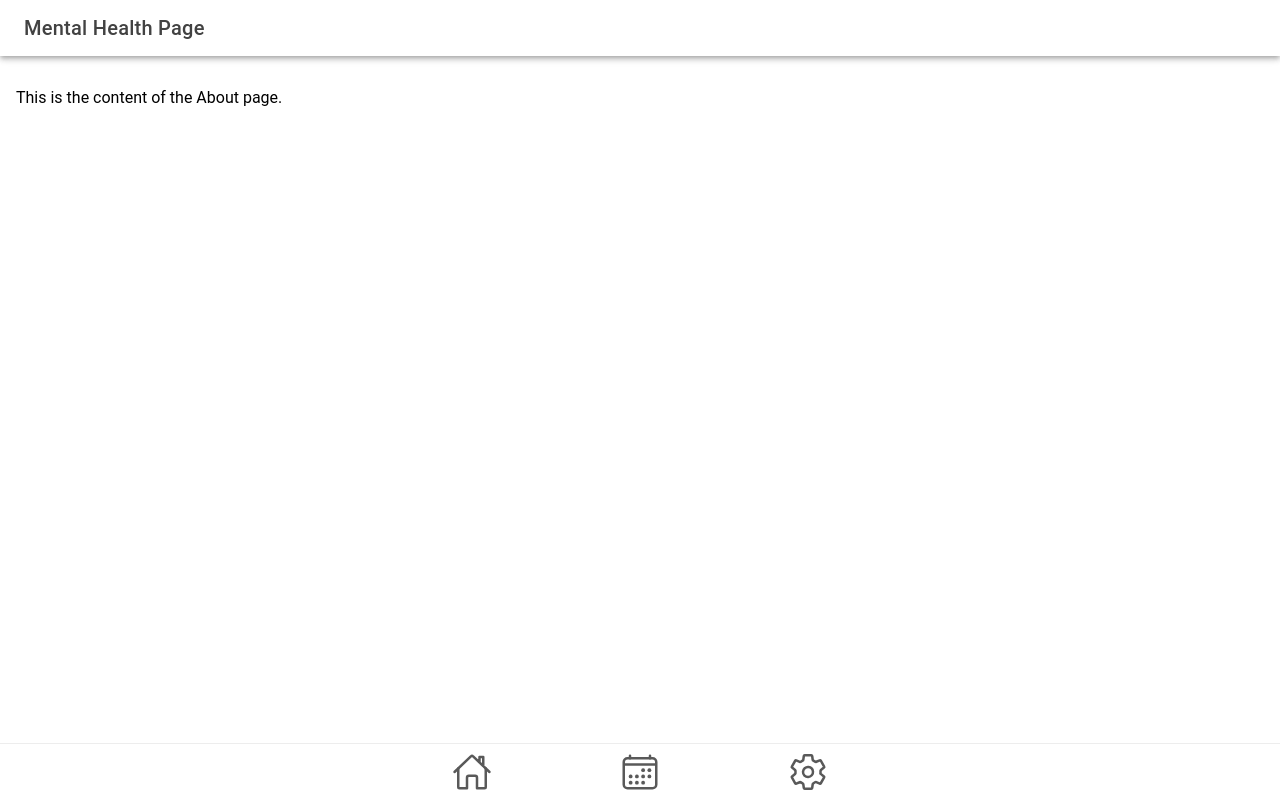
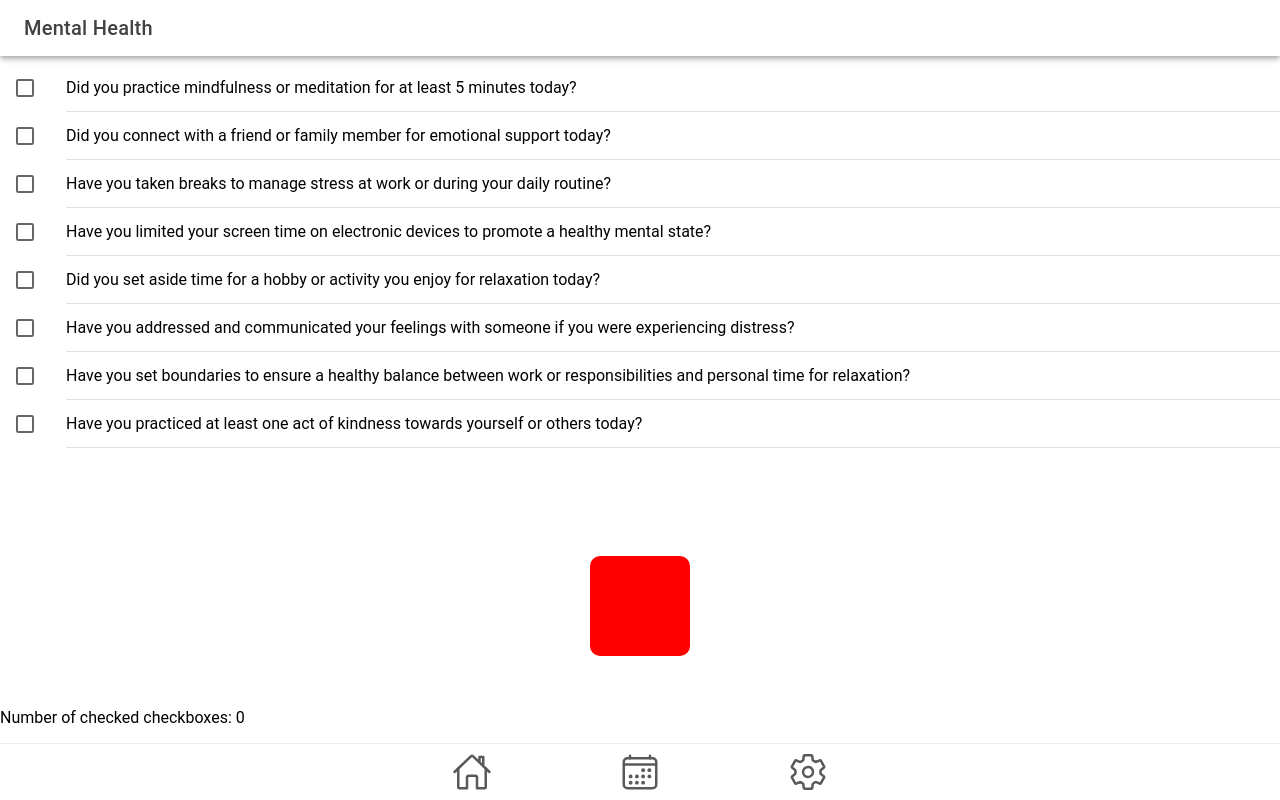
Before and after one commit to Healthy-Habits-project/healthyWatch, a React (Vite) app: page /mentalhealthpage in a window 1280 px wide. Built offline with nearby package versions, Linux system fonts and the light colour scheme.

Commit message:
mental health page added content

```diff
--- a/src/pages/MentalHealthPage.tsx
+++ b/src/pages/MentalHealthPage.tsx
@@ -1,23 +1,223 @@
-// src/pages/About.tsx
+import React, { useState, useEffect } from 'react';
+import {
+  IonPage,
+  IonHeader,
+  IonToolbar,
+  IonTitle,
+  IonList,
+  IonItem,
+  IonCheckbox,
+  IonLabel,
+  IonProgressBar,
+  IonBackButton,
+  IonButtons
+} from '@ionic/react';
 
-import React from 'react';
-import { IonContent, IonPage, IonHeader, IonToolbar, IonTitle, IonButtons, IonBackButton } from '@ionic/react';
+// Import CSS file
+import './SleepPage.css';
 
-const MentalHealthPage: React.FC = () => (
+interface mentalHealthPageState {
+  mindfulness: boolean;
+  family: boolean;
+  manageStress: boolean;
+  limitScreen: boolean;
+  hobby: boolean;
+  feelings: boolean;
+  balance: boolean;
+  kindness: boolean;
+}
+
+const mentalHealthPage: React.FC = (): React.ReactElement => {
+  const [mentalHealth, setmentalHealth] = useState<mentalHealthPageState>(() => {
+    const storedState = localStorage.getItem('mentalHealthPageCheckboxes');
+    return storedState
+      ? JSON.parse(storedState)
+      : {
+        mindfulness: false,
+        family: false,
+        manageStress: false,
+        limitScreen: false,
+        hobby: false,
+        feelings: false,
+        balance: false,
+        kindness: false,
+        bedtimeRoutine: false,
+        coolSleepEnvironment: false,
+      };
+  });
+
+  useEffect(() => {
+    localStorage.setItem('mentalHealthPageCheckboxes', JSON.stringify(mentalHealth));
+  }, [mentalHealth]);
+
+  const handleCheckboxChange = (key: keyof mentalHealthPageState) => {
+    setmentalHealth((prevmentalHealth) => ({
+      ...prevmentalHealth!,
+      [key]: !prevmentalHealth![key],
+    }));
+  };
+
+
+  // Function to calculate the count of checked checkboxes
+  const calculateCheckedCount = () => {
+    return Object.values(mentalHealth).filter((value) => value).length;
+  };
+
+  const checkedCount = calculateCheckedCount();
+
+  // Function to determine the color based on the checkedCount
+  const getColorBasedOnCount = () => {
+    if (checkedCount <= 0) return '#ff0000';
+    if (checkedCount <= 1) return '#f54500';
+    if (checkedCount <= 2) return '#e66500';
+    if (checkedCount <= 3) return '#d47d00';
+    if (checkedCount <= 4) return '#bf9100';
+    if (checkedCount <= 5) return '#a6a300';
+    if (checkedCount <= 6) return '#8ab200';
+    if (checkedCount <= 7) return '#66c000';
+    if (checkedCount <= 8) return '#29cc00';
+  };
+
+  const color = getColorBasedOnCount();
+
+  const colorStyles = {
+    width: '100px', // Adjust the width as needed
+    height: '100px', // Adjust the height as needed
+    margin: 'auto', // Center the square horizontally
+    marginTop: '20px', // Adjust the top margin as needed
+    backgroundColor: color, // Apply the color variable dynamically
+    borderRadius: '10px', // Adjust the border-radius as needed for rounded corners
+  };
+  return (
     <IonPage>
       <IonHeader>
         <IonToolbar>
         <IonButtons slot="start">
           <IonBackButton />
           </IonButtons>
-        <IonTitle>Mental Health Page</IonTitle>
+          <IonTitle>Mental Health</IonTitle>
         </IonToolbar>
       </IonHeader>
 
-    <IonContent className="ion-padding">
-      <p>This is the content of the About page.</p>
-    </IonContent>
+      <IonList>
+      <IonItem>
+          <IonCheckbox
+            slot="start"
+            checked={mentalHealth.mindfulness}
+            onIonChange={() => handleCheckboxChange('mindfulness')}
+            aria-label="mindfulness"
+          />
+          <IonLabel onClick={() => handleCheckboxChange('mindfulness')}>
+            Did you practice mindfulness or meditation for at least 5 minutes today?
+          </IonLabel>
+        </IonItem>
+
+       <IonItem>
+          <IonCheckbox
+            slot="start"
+            checked={mentalHealth.family}
+            onIonChange={() => handleCheckboxChange('family')}
+            aria-label="family"
+          />
+          <IonLabel onClick={() => handleCheckboxChange('family')}>
+            Did you connect with a friend or family member for emotional support today?
+          </IonLabel>
+        </IonItem>
+
+        <IonItem>
+          <IonCheckbox
+            slot="start"
+            checked={mentalHealth.manageStress}
+            onIonChange={() => handleCheckboxChange('manageStress')}
+            aria-label="Managing stress"
+          />
+          <IonLabel onClick={() => handleCheckboxChange('manageStress')}>
+            Have you taken breaks to manage stress at work or during your daily routine?
+          </IonLabel>
+        </IonItem>
+
+        <IonItem>
+          <IonCheckbox
+            slot="start"
+            checked={mentalHealth.limitScreen}
+            onIonChange={() => handleCheckboxChange('limitScreen')}
+            aria-label="Limiting screens"
+          />
+          <IonLabel onClick={() => handleCheckboxChange('limitScreen')}>
+            Have you limited your screen time on electronic devices to promote a healthy mental state?
+          </IonLabel>
+        </IonItem>
+
+        <IonItem>
+          <IonCheckbox
+            slot="start"
+            checked={mentalHealth.hobby}
+            onIonChange={() => handleCheckboxChange('hobby')}
+            aria-label="Having a hobby"
+          />
+          <IonLabel onClick={() => handleCheckboxChange('hobby')}>
+            Did you set aside time for a hobby or activity you enjoy for relaxation today?
+          </IonLabel>
+        </IonItem>
+
+        <IonItem>
+          <IonCheckbox
+            slot="start"
+            checked={mentalHealth.feelings}
+            onIonChange={() => handleCheckboxChange('feelings')}
+            aria-label="Communicating feelings"
+          />
+          <IonLabel onClick={() => handleCheckboxChange('feelings')}>
+            Have you addressed and communicated your feelings with someone if you were experiencing distress?
+          </IonLabel>
+        </IonItem>
+
+        <IonItem>
+          <IonCheckbox
+            slot="start"
+            checked={mentalHealth.balance}
+            onIonChange={() => handleCheckboxChange('balance')}
+            aria-label="Having a balance"
+          />
+          <IonLabel onClick={() => handleCheckboxChange('balance')}>
+            Have you set boundaries to ensure a healthy balance between work or responsibilities and personal time for relaxation?
+          </IonLabel>
+        </IonItem>
+
+        <IonItem>
+          <IonCheckbox
+            slot="start"
+            checked={mentalHealth.kindness}
+            onIonChange={() => handleCheckboxChange('kindness')}
+            aria-label="Being kind"
+          />
+          <IonLabel onClick={() => handleCheckboxChange('kindness')}>
+            Have you practiced at least one act of kindness towards yourself or others today?
+          </IonLabel>
+        </IonItem>
+
+
+      </IonList>
+      <div
+  className={`color-square color-${color}`}
+  style={{ marginTop: '10px', width: '50px', height: '50px' }}
+></div>
+
+<IonProgressBar
+  style={{ height: '10px', marginTop: '10px' }}
+  color={color}
+  value={checkedCount / 8}
+></IonProgressBar>
+
+
+      {/* Dynamic square based on the checked count */}
+      <div style={colorStyles}></div>
+
+      <p>
+        Number of checked checkboxes: {checkedCount}
+      </p>
     </IonPage>
   );
+};
 
-export default MentalHealthPage;
+export default mentalHealthPage;
```
Lines whose indentation alone changed are shown as unchanged.
